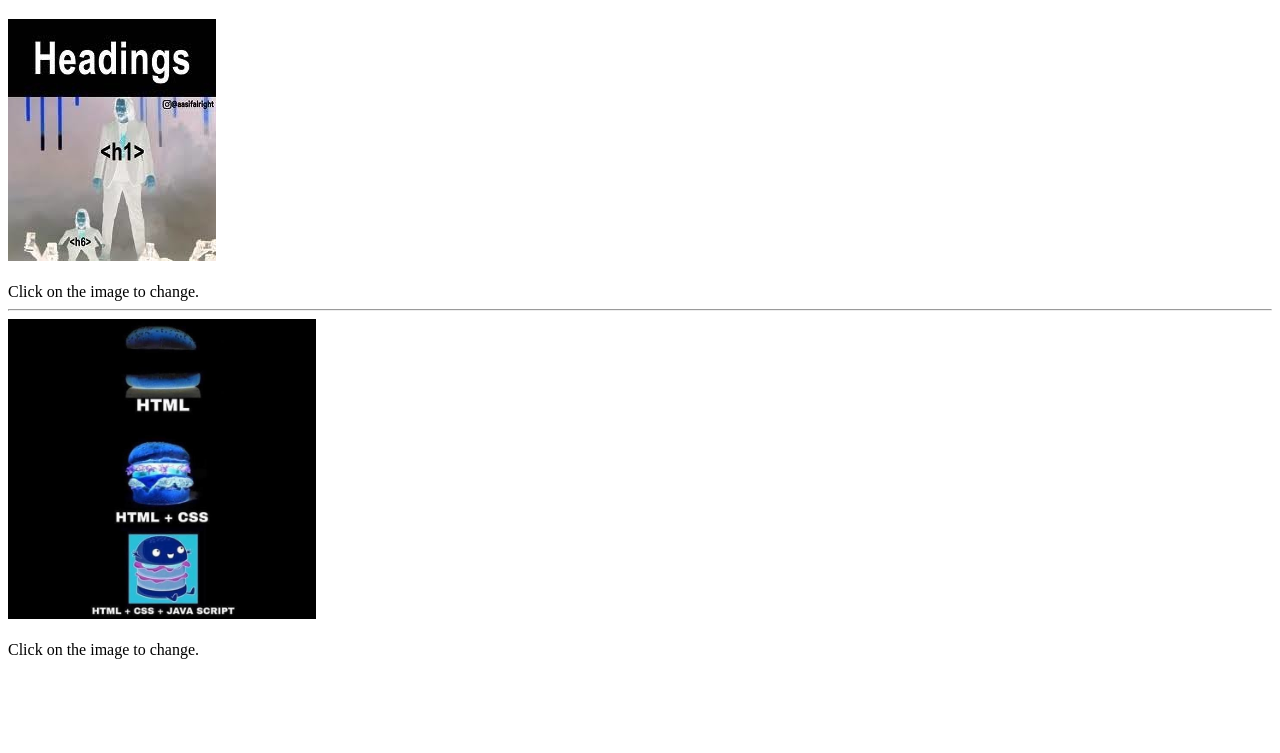
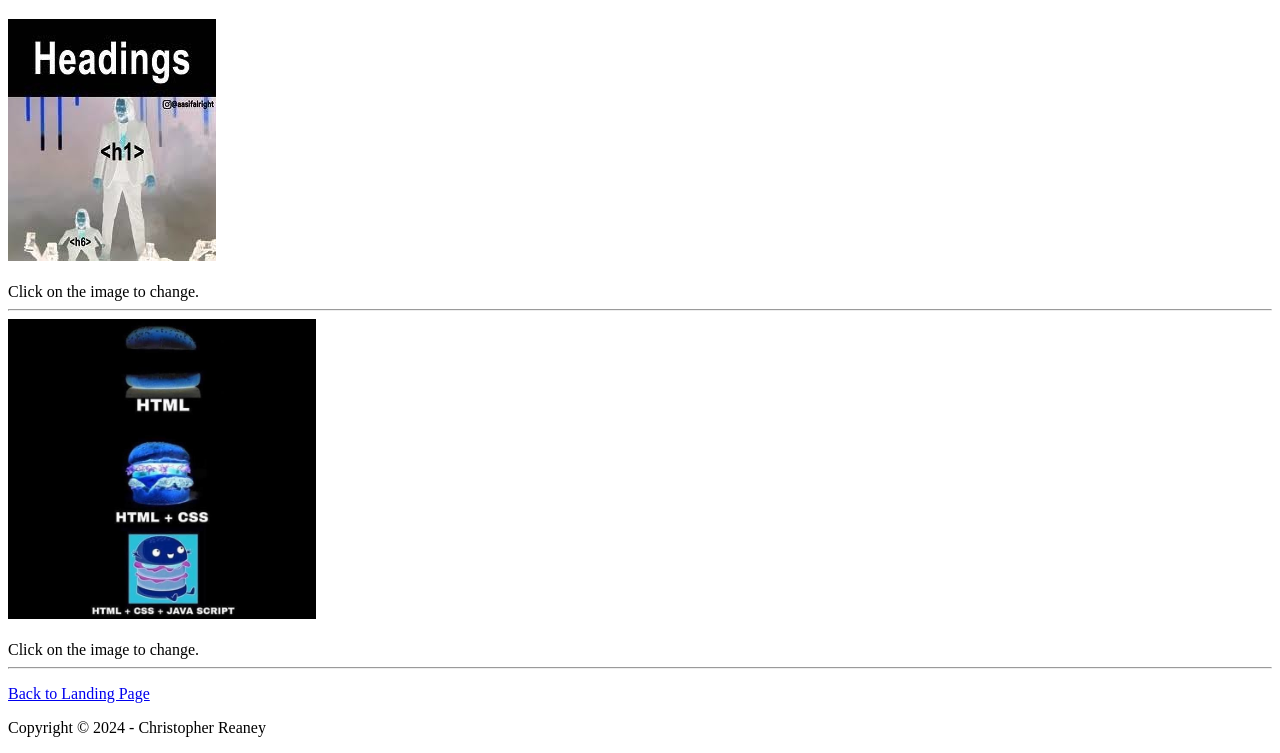
Before and after one commit to creaney/csd-340, a plain HTML site: page module-10/Reaney_Mod10_3.html in a window 1280 px wide. Shown: the part 79-832 px from the top of the page. Before the commit the page ends 800 px from the top, so only its background shows below. Drawn offline with Linux system fonts and the light colour scheme.

Commit message:
added a footer

```diff
--- a/module-10/Reaney_Mod10_3.html
+++ b/module-10/Reaney_Mod10_3.html
@@ -63,6 +63,12 @@
             Click on the image to change.
         </div>
 
+        <hr>
+
+        <footer>
+            <p id="index-link"><a href="../index.html">Back to Landing Page</a></p>
+            <p id="copyright-and-name">Copyright &copy 2024 - Christopher Reaney</p>
+        </footer>
 
     </body>
 
```
Lines whose indentation alone changed are shown as unchanged.
